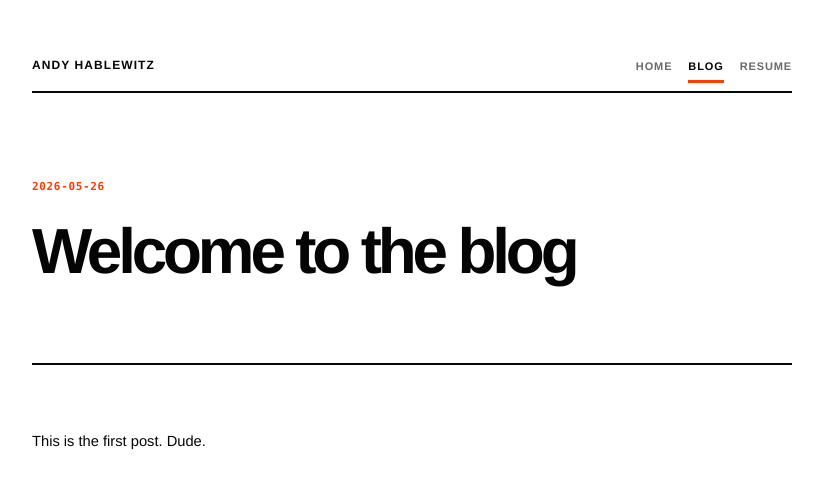
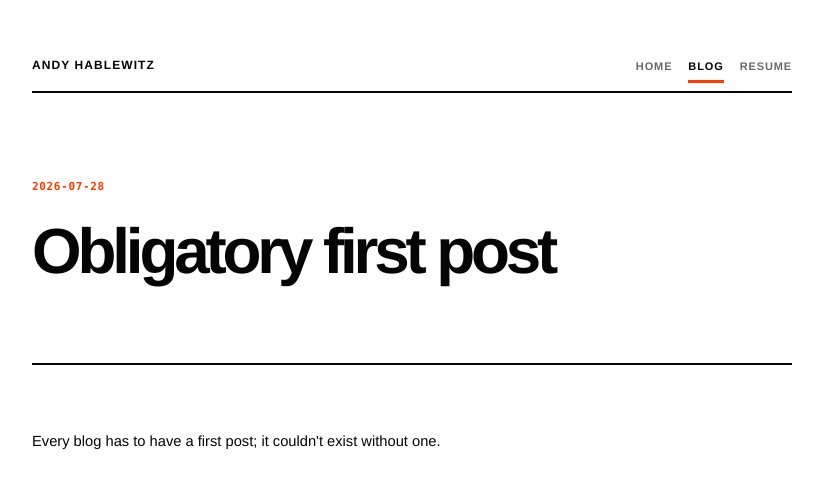
Before and after one commit to android2221/resume, an Eleventy site: page src/blog/_posts/2026-05-26-welcome.md in a window 1280 px wide. Shown: the whole page, without its empty margins (228-1051 px from the left). Built offline with nearby package versions, Linux system fonts and the light colour scheme; Eleventy itself is replaced by a stand-in of ours; files that its build step writes are made by us from their sources.

Commit message:
first post stub

```diff
--- a/docker-compose.dev.yml
+++ b/docker-compose.dev.yml
@@ -25,7 +25,7 @@ services:
     volumes:
       - ./:/code/
     environment:
-      - ELEVENTY_ENV=production
+      - ELEVENTY_ENV=development
     depends_on:
       resume-watch:
         condition: service_started
--- a/src/blog/_posts/2026-05-26-welcome.md
+++ b/src/blog/_posts/2026-05-26-welcome.md
@@ -1,8 +1,8 @@
 ---
-title: "Welcome to the blog"
-date: 2026-05-26
+title: "Obligatory first post"
+date: 2026-07-28
 layout: post.njk
 draft: true
 ---
 
-<p>This is the first post. Dude.</p>
+Every blog has to have a first post; it couldn't exist without one.
```
